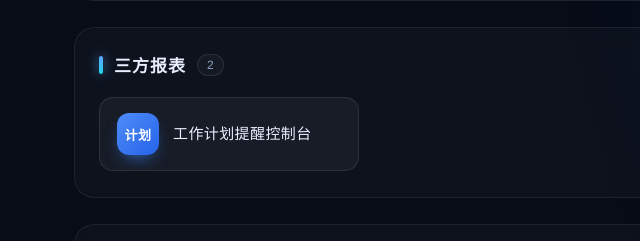
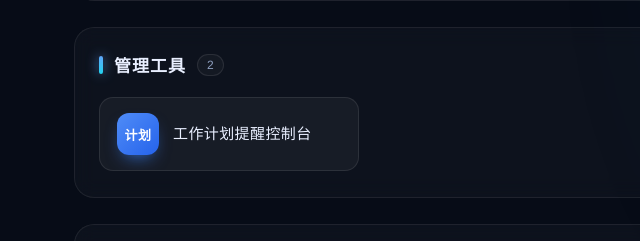
Before and after one commit to zeolinzhou/gkhnyzt2, a plain HTML site: page index.html in a window 1280 px wide. Shown: the part 859-1100 px from the top of the page, 0-640 px from the left. Drawn offline with Linux system fonts and the light colour scheme.

Commit message:
Change section title from '三方报表' to '管理工具'

```diff
--- a/index.html
+++ b/index.html
@@ -316,7 +316,7 @@
   <section class="group" data-group>
     <div class="group-head">
       <span class="g-bar"></span>
-      <h2>三方报表</h2>
+      <h2>管理工具</h2>
       <span class="g-count">2</span>
     </div>
     <ul class="grid">
```
